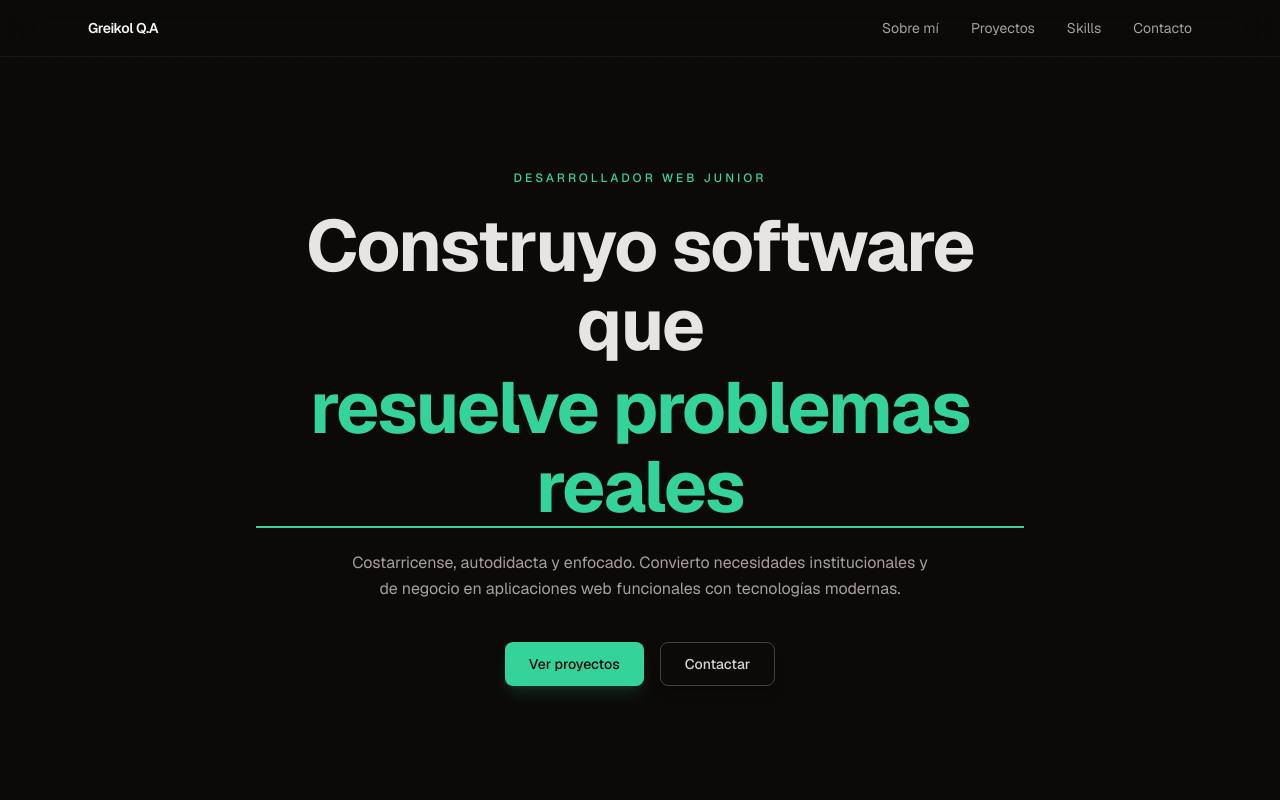
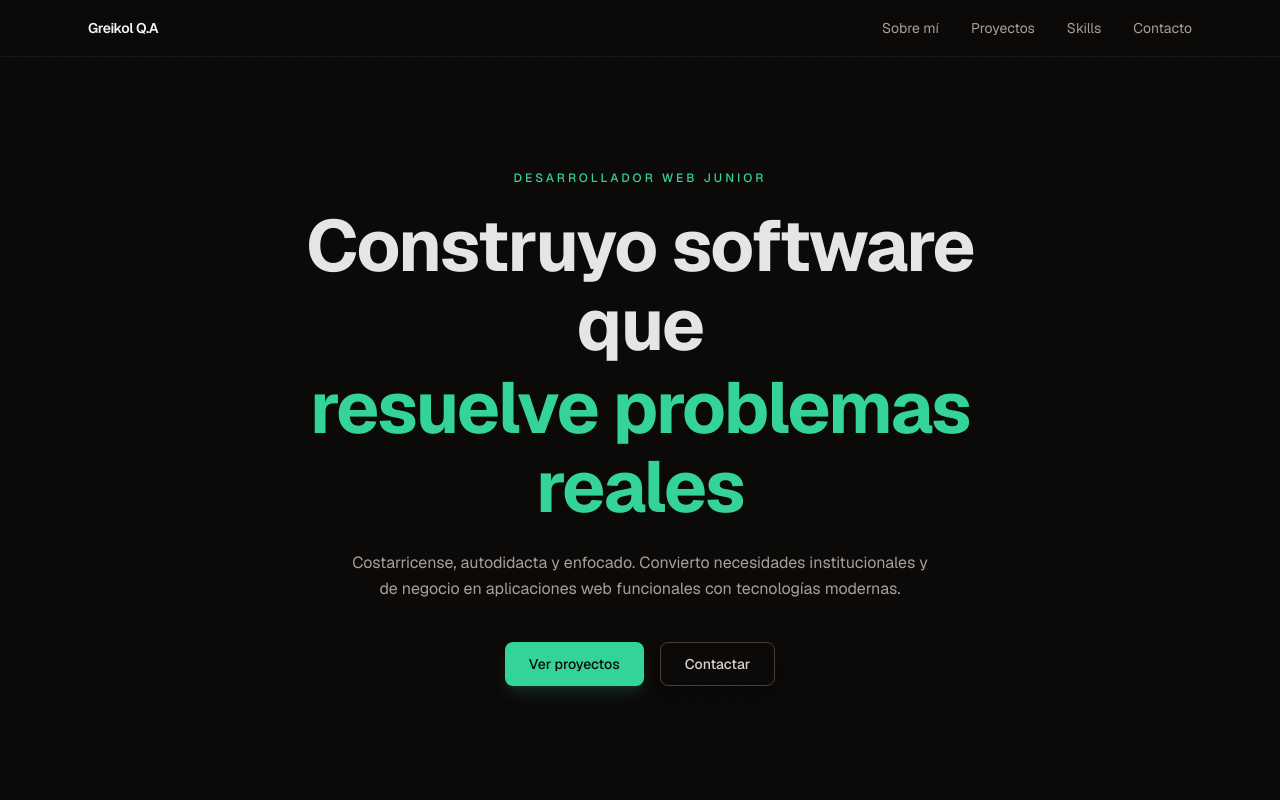
Before and after one commit to greikol4321-hub/portafolio, a Next.js app: page / in a window 1280 px wide. Shown: the top 800 px of the page. Built offline with nearby package versions, Linux system fonts and the light colour scheme.

Commit message:
fix: quitar underline animado del hero, simplificar animaciones

```diff
--- a/src/app/globals.css
+++ b/src/app/globals.css
@@ -33,6 +33,15 @@ body {
   color: #0c0a09;
 }
 
+@media (prefers-reduced-motion: reduce) {
+  *, ::before, ::after {
+    animation-duration: 0.01ms !important;
+    animation-iteration-count: 1 !important;
+    transition-duration: 0.01ms !important;
+    scroll-behavior: auto !important;
+  }
+}
+
 @keyframes float {
   0%, 100% { transform: translateY(0); }
   50% { transform: translateY(-20px); }
--- a/src/app/page.js
+++ b/src/app/page.js
@@ -1,7 +1,7 @@
 "use client";
 
-import { useRef, useState, useEffect } from "react";
-import { motion, useInView, AnimatePresence, useReducedMotion } from "motion/react";
+import { useRef, useState, useEffect, useCallback } from "react";
+import { motion, useInView, AnimatePresence } from "motion/react";
 
 const projects = [
   {
@@ -177,26 +177,10 @@ function Header() {
 }
 
 function Hero() {
-  const rm = useReducedMotion();
-
-  const containerVariants = rm
-    ? {}
-    : {
-        visible: {
-          transition: { staggerChildren: 0.1, delayChildren: 0.15 },
-        },
-      };
-
-  const childVariants = rm
-    ? {}
-    : {
-        hidden: { opacity: 0, y: 24 },
-        visible: {
-          opacity: 1,
-          y: 0,
-          transition: { duration: 0.6, ease: [0.25, 0.4, 0.25, 1] },
-        },
-      };
+  const [rm, setRm] = useState(false);
+  useEffect(() => {
+    setRm(window.matchMedia("(prefers-reduced-motion: reduce)").matches);
+  }, []);
 
   return (
     <section className="relative flex min-h-[100dvh] items-center justify-center overflow-hidden px-5 pt-14 md:px-6">
@@ -211,34 +195,34 @@ function Hero() {
         </svg>
       </div>
       <motion.div
-        variants={containerVariants}
-        initial={rm ? { opacity: 1 } : "hidden"}
-        animate="visible"
+        initial={rm ? false : { opacity: 0, y: 30 }}
+        animate={{ opacity: 1, y: 0 }}
+        transition={{ duration: 0.8, ease: [0.25, 0.4, 0.25, 1] }}
         className="relative mx-auto max-w-3xl text-center"
       >
         <motion.p
-          variants={childVariants}
+          initial={rm ? false : { opacity: 0, y: 10 }}
+          animate={{ opacity: 1, y: 0 }}
+          transition={{ duration: 0.5, delay: rm ? 0 : 0.15 }}
           className="mb-5 text-[10px] font-medium uppercase tracking-[0.25em] text-accent md:text-xs"
         >
           Desarrollador Web Junior
         </motion.p>
         <motion.h1
-          variants={childVariants}
+          initial={rm ? false : { opacity: 0, y: 20 }}
+          animate={{ opacity: 1, y: 0 }}
+          transition={{ duration: 0.6, delay: rm ? 0 : 0.25 }}
           className="mb-6 text-[clamp(1.75rem,7vw,4.5rem)] font-bold leading-[1.1] tracking-tight"
         >
           Construyo software que
-          <span className="relative mt-1 block text-accent">
+          <span className="mt-1 block text-accent">
             resuelve problemas reales
-            <motion.span
-              className="absolute -bottom-0.5 left-0 h-[2px] bg-accent"
-              initial={rm ? { width: "100%" } : { width: 0 }}
-              animate={{ width: "100%" }}
-              transition={{ duration: 0.6, delay: 0.8, ease: [0.25, 0.4, 0.25, 1] }}
-            />
           </span>
         </motion.h1>
         <motion.p
-          variants={childVariants}
+          initial={rm ? false : { opacity: 0, y: 20 }}
+          animate={{ opacity: 1, y: 0 }}
+          transition={{ duration: 0.6, delay: rm ? 0 : 0.35 }}
           className="mx-auto mb-10 max-w-xl text-sm leading-relaxed text-stone-400 md:text-base"
         >
           Costarricense, autodidacta y enfocado. Convierto necesidades
@@ -246,7 +230,9 @@ function Hero() {
           tecnologías modernas.
         </motion.p>
         <motion.div
-          variants={childVariants}
+          initial={rm ? false : { opacity: 0, y: 20 }}
+          animate={{ opacity: 1, y: 0 }}
+          transition={{ duration: 0.6, delay: rm ? 0 : 0.45 }}
           className="flex flex-col items-center justify-center gap-3 sm:flex-row sm:gap-4"
         >
           <motion.a
@@ -343,12 +329,16 @@ function About() {
 }
 
 function AnimatedCounter({ raw }) {
-  const rm = useReducedMotion();
   const ref = useRef(null);
   const isInView = useInView(ref, { once: true, amount: 0.5 });
   const [count, setCount] = useState(0);
+  const [rm, setRm] = useState(false);
   const target = parseInt(raw.replace(/[^0-9]/g, ""), 10);
   const suffix = raw.replace(/[0-9]/g, "");
+
+  useEffect(() => {
+    setRm(window.matchMedia("(prefers-reduced-motion: reduce)").matches);
+  }, []);
 
   useEffect(() => {
     if (!isInView) return;
```
Also changed, not shown: 1 other file (tests, documents, lock files or other folders).
